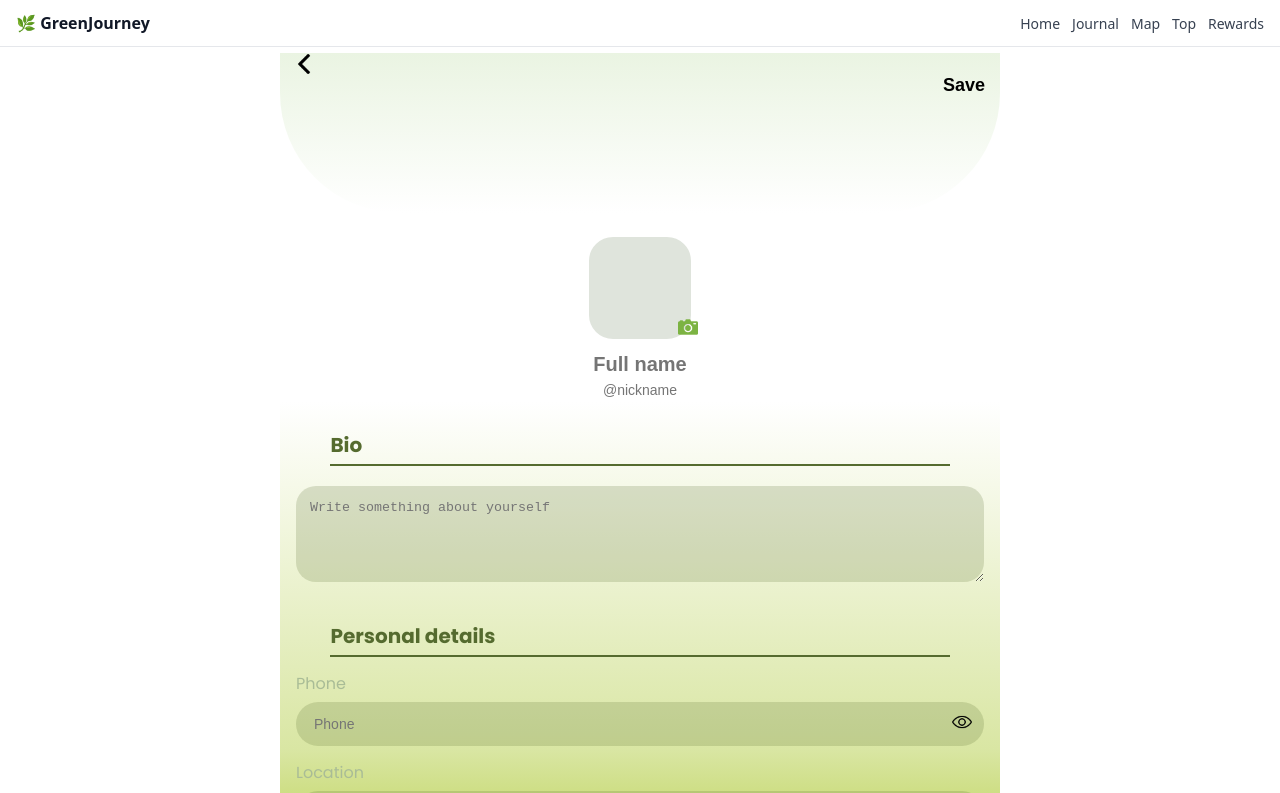
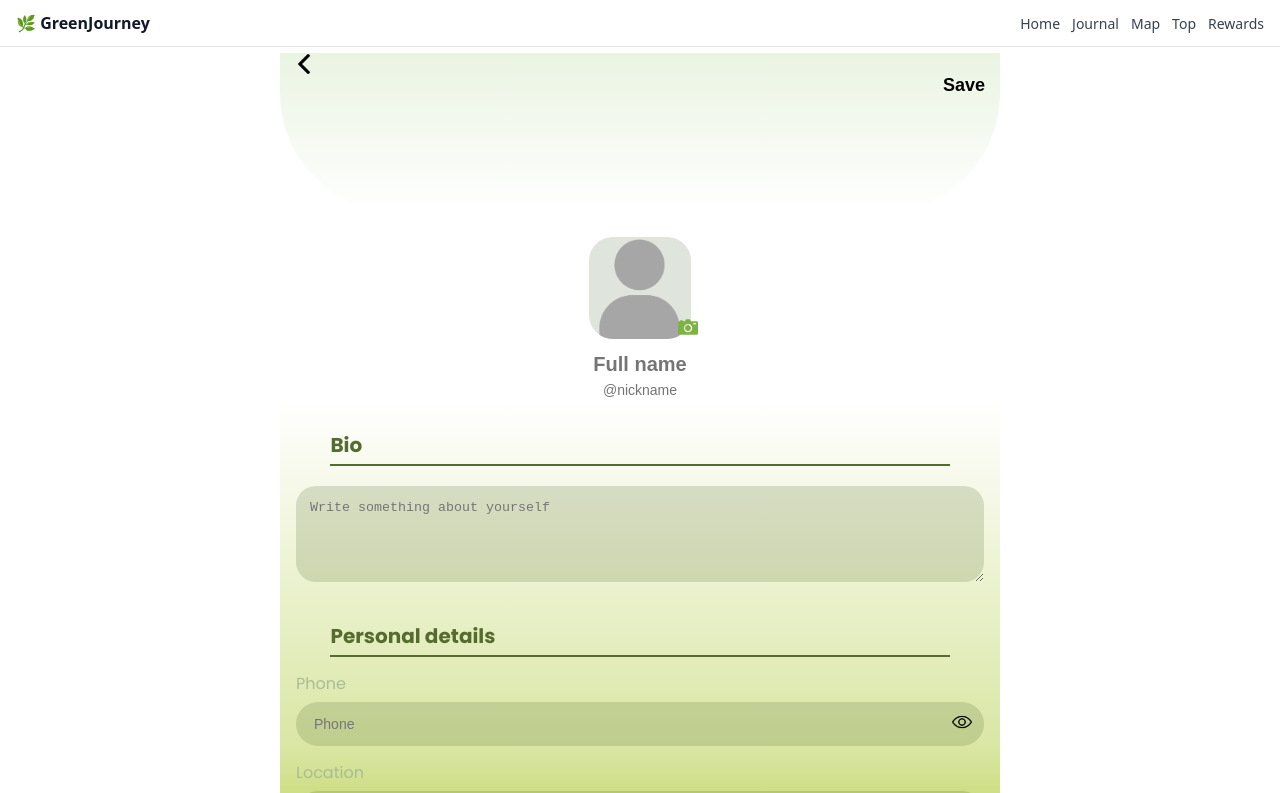
Before and after one commit to Van-Trangg/Project, a React (Vite) app in the folder frontend/: page /edit-profile in a window 1280 px wide. Shown: the top 793 px of the page. Built offline with nearby package versions, Linux system fonts and the light colour scheme; no server answers.

Commit message:
update ava

```diff
--- a/frontend/src/pages/EditProfile.jsx
+++ b/frontend/src/pages/EditProfile.jsx
@@ -4,6 +4,7 @@ import { getProfile, updateProfile, updateProfileMultipart } from '../api/profil
 import backIcon from '../public/back.png'
 import newBackIcon from '../public/new_back.png'
 import camIcon from '../public/camera.png'
+import defaultAva from '../public/avt.png'
 import showIcon from "../public/show.png"
 import dontEyeIcon from "../public/don't_eye.png"
 import '../styles/Profile.css'
@@ -122,14 +123,14 @@ export default function EditProfile() {
       </div>
 
       <div className="edit-avatar-wrapper">
-        <div
-            className="edit-avatar"
-            style={{
-              backgroundImage: `url(${preview || form.avatar_url || ''})`,
-              backgroundSize: 'cover',
-              backgroundPosition: 'center'
-            }}
+        <div className="edit-avatar">
+          <img
+            src={preview || form.avatar_url || defaultAva}
+            alt="Avatar"
+            onError={(e) => { e.currentTarget.onerror = null; e.currentTarget.src = defaultAva }}
+            style={{ width: '100%', height: '100%', objectFit: 'cover', borderRadius: '12px', display: 'block' }}
           />
+        </div>
         <button
           className="camera-small"
           type="button"
--- a/frontend/src/pages/ViewProfile.jsx
+++ b/frontend/src/pages/ViewProfile.jsx
@@ -2,6 +2,7 @@ import { useEffect, useState } from 'react'
 import { useNavigate, useParams } from 'react-router-dom'
 import { api } from '../api/apiClient'
 import '../styles/Profile.css'
+import defaultAva from '../public/avt.png'
 
 export default function ViewProfile(){
   const { id } = useParams()
@@ -39,7 +40,14 @@ export default function ViewProfile(){
         <button className="back-rect" onClick={() => navigate(-1)} title="Back">←</button>
         <div className="cover-placeholder"></div>
         <div className="avatar-wrapper">
-          <div className="avatar-placeholder" style={user.avatar_url ? { backgroundImage: `url(${user.avatar_url})`, backgroundSize: 'cover', backgroundPosition: 'center' } : {}} />
+          <div className="avatar-placeholder">
+            <img
+              src={user.avatar_url || defaultAva}
+              alt="Avatar"
+              onError={(e) => { e.currentTarget.onerror = null; e.currentTarget.src = defaultAva }}
+              style={{ width: '100%', height: '100%', objectFit: 'cover', borderRadius: '24px', display: 'block' }}
+            />
+          </div>
         </div>
       </div>
 
--- a/frontend/src/styles/Profile.css
+++ b/frontend/src/styles/Profile.css
@@ -94,6 +94,21 @@
   background-color: #dfe4dc;
   border-radius: 28px;
   border: 4px solid #fff;
+}
+
+/* Ensure any <img> inside avatar containers is clipped to the rounded frame */
+.avatar-placeholder,
+.edit-avatar {
+  overflow: hidden;
+}
+
+.avatar-placeholder img,
+.edit-avatar img {
+  width: 100%;
+  height: 100%;
+  object-fit: cover;
+  display: block;
+  border-radius: inherit;
 }
 
 .camera-btn {
```
